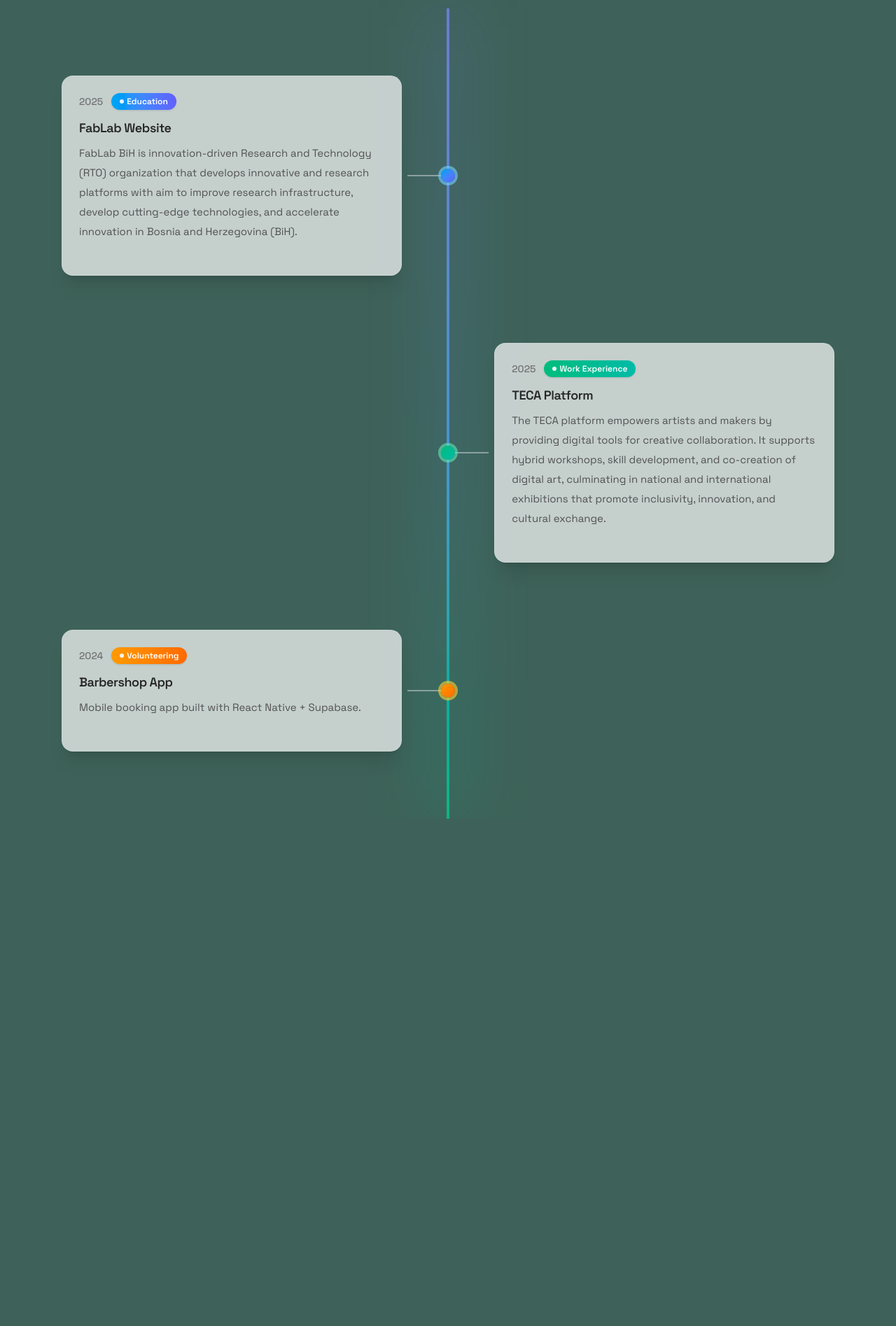
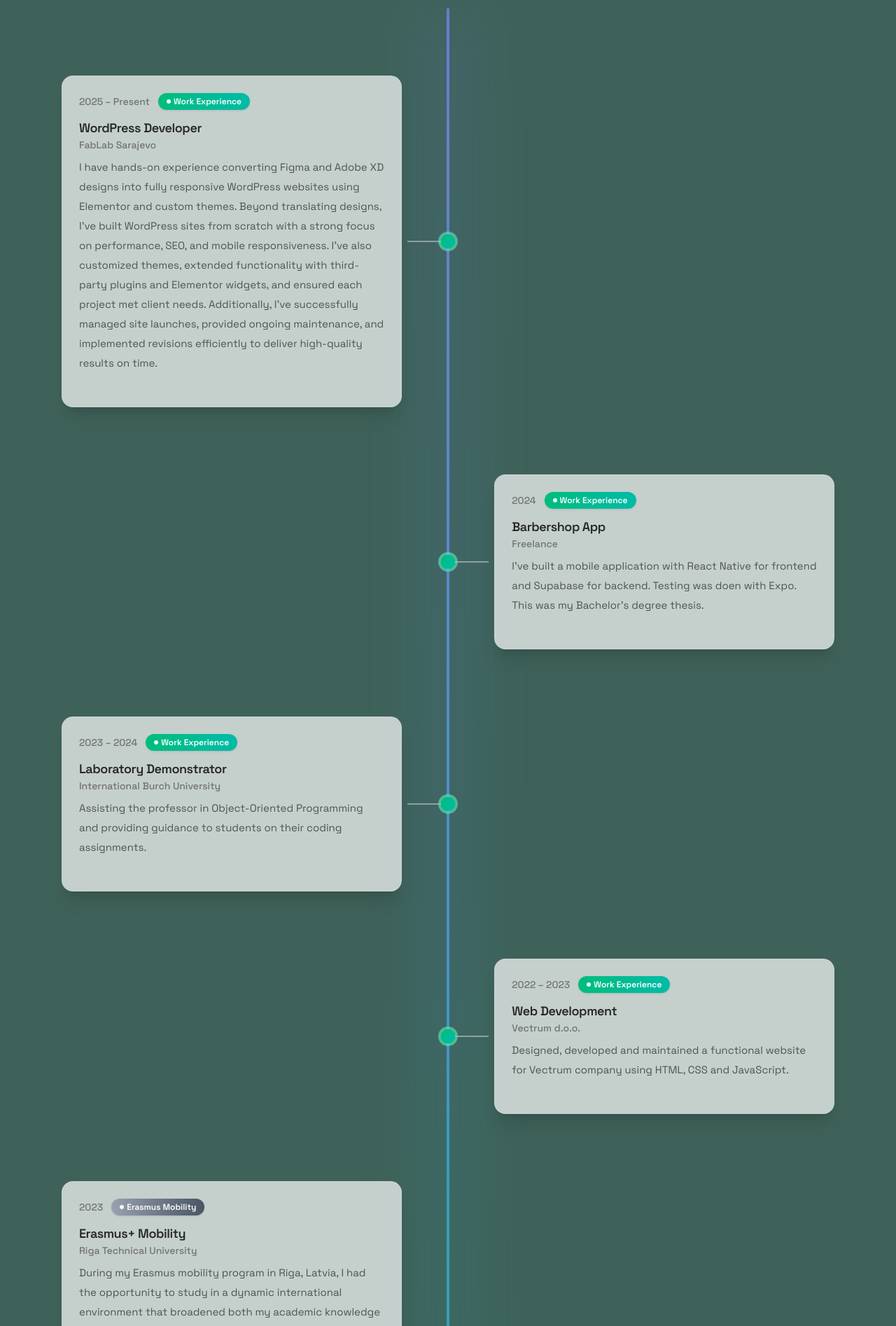
Before and after one commit to TarikKarahodzic/portfolio-website, a Next.js app: page /about in a window 1280 px wide. Shown: the part 380-2275 px from the top of the page at 70% size. Before the commit the page ends 1550 px from the top, so only its background shows below. Built offline with nearby package versions, Linux system fonts and the light colour scheme.

Commit message:
Added stuff to about page

```diff
--- a/app/about/page.tsx
+++ b/app/about/page.tsx
@@ -9,10 +9,10 @@ const tagStyles: Record<string, { grad: string; text: string; ring: string }> =
 export default function Page() {
   return (
     <main>
-      <section>
+      <section className="md:px-6">
         <div className="mx-auto max-w-7xl pt-30 pb-26">
-          <h1 className="text-6xl pb-3 text-primary">About me</h1>
-          <p className="text-base">Lorem Ipsum is simply dummy text of the printing and typesetting industry. Lorem Ipsum has been the industry&apos;s standard dummy text ever since the 1500s, when an unknown printer took a galley of type and scrambled it to make a type specimen book. It has survived not only five centuries, but also the leap into electronic typesetting, remaining essentially unchanged. It was popularised in the 1960s with the release of Letraset sheets containing Lorem Ipsum passages, and more recently with desktop publishing software like Aldus PageMaker including versions of Lorem Ipsum.</p>
+          <h1 className="text-6xl font-bold pb-3 text-primary">About me</h1>
+          <p className="text-base text-primary">Lorem Ipsum is simply dummy text of the printing and typesetting industry. Lorem Ipsum has been the industry&apos;s standard dummy text ever since the 1500s, when an unknown printer took a galley of type and scrambled it to make a type specimen book. It has survived not only five centuries, but also the leap into electronic typesetting, remaining essentially unchanged. It was popularised in the 1960s with the release of Letraset sheets containing Lorem Ipsum passages, and more recently with desktop publishing software like Aldus PageMaker including versions of Lorem Ipsum.</p>
         </div>
       </section>
 
@@ -45,7 +45,8 @@ export default function Page() {
                     {/* Year + Tag */}
                     <div className="mb-3 flex items-center gap-3">
                       <time className="text-sm font-medium text-neutral-500 dark:text-neutral-400">
-                        {e.year}
+                        {e.start_year}
+                        {e.end_year && e.end_year !== e.start_year ? ` – ${e.end_year}` : !e.end_year ? " – Present" : ""}
                       </time>
 
                       {/* tag chip */}
@@ -61,6 +62,10 @@ export default function Page() {
                     <h3 className="text-lg font-semibold tracking-tight text-neutral-800 dark:text-white">
                       {e.title}
                     </h3>
+
+                    <p className="text-sm font-medium text-neutral-500 dark:text-neutral-400">
+                      {e.org}
+                    </p>
 
                     <p className="mt-2 text-[15px] leading-7 text-neutral-600 dark:text-neutral-300">
                       {e.description}
--- a/data/events.ts
+++ b/data/events.ts
@@ -1,27 +1,59 @@
 export type Events = {
   title: string;
   description: string;
-  year: number;
+  start_year: number | null;
+  end_year: number | null;
   tags: string;
+  org: string;
 };
 
 export const events: Events[] = [
   {
-    title: "FabLab Website",
-    description: "FabLab BiH is innovation-driven Research and Technology (RTO) organization that develops innovative and research platforms with aim to improve research infrastructure, develop cutting-edge technologies, and accelerate innovation in Bosnia and Herzegovina (BiH).",
-    year: 2025,
-    tags: "Education",
-  },
-  {
-    title: "TECA Platform",
-    description: "The TECA platform empowers artists and makers by providing digital tools for creative collaboration. It supports hybrid workshops, skill development, and co-creation of digital art, culminating in national and international exhibitions that promote inclusivity, innovation, and cultural exchange.",
-    year: 2025,
+    title: "WordPress Developer",
+    description: "I have hands-on experience converting Figma and Adobe XD designs into fully responsive WordPress websites using Elementor and custom themes. Beyond translating designs, I’ve built WordPress sites from scratch with a strong focus on performance, SEO, and mobile responsiveness. I’ve also customized themes, extended functionality with third-party plugins and Elementor widgets, and ensured each project met client needs. Additionally, I’ve successfully managed site launches, provided ongoing maintenance, and implemented revisions efficiently to deliver high-quality results on time.",
+    start_year: 2025,
+    end_year: null,
     tags: "Work Experience",
+    org: "FabLab Sarajevo"
   },
   {
     title: "Barbershop App",
-    description: "Mobile booking app built with React Native + Supabase.",
-    year: 2024,
-    tags: "Volunteering",
+    description: "I've built a mobile application with React Native for frontend and Supabase for backend. Testing was doen with Expo. This was my Bachelor's degree thesis.",
+    start_year: 2024,
+    end_year: 2024,
+    tags: "Work Experience",
+    org: "Freelance"
+  },
+  {
+    title: "Laboratory Demonstrator",
+    description: "Assisting the professor in Object-Oriented Programming and providing guidance to students on their coding assignments.",
+    start_year: 2023,
+    end_year: 2024,
+    tags: "Work Experience",
+    org: "International Burch University"
+  },
+  {
+    title: "Web Development",
+    description: "Designed, developed and maintained a functional website for Vectrum company using HTML, CSS and JavaScript.",
+    start_year: 2022,
+    end_year: 2023,
+    tags: "Work Experience",
+    org: "Vectrum d.o.o."
+  },
+  {
+    title: "Erasmus+ Mobility",
+    description: "During my Erasmus mobility program in Riga, Latvia, I had the opportunity to study in a dynamic international environment that broadened both my academic knowledge and cultural perspective. Living and learning in Riga allowed me to collaborate with students from diverse backgrounds, exchange ideas and adapt to new educational approaches. Beyond academics, the experience enriched my personal growth improving my communication, adaptability, and problem-solving skills while immersing myself in Latvian culture and building lasting international connections.",
+    start_year: 2023,
+    end_year: 2023,
+    tags: "Erasmus Mobility",
+    org: "Riga Technical University"
+  },
+  {
+    title: "Bachelor's Degree",
+    description: "I successfully completed my Bachelor’s degree in Information Technology at International Burch University, where I gained a strong foundation in software development, databases, and modern web technologies.",
+    start_year: 2021,
+    end_year: 2024,
+    tags: "Education",
+    org: "International Burch University",
   },
 ];
```
